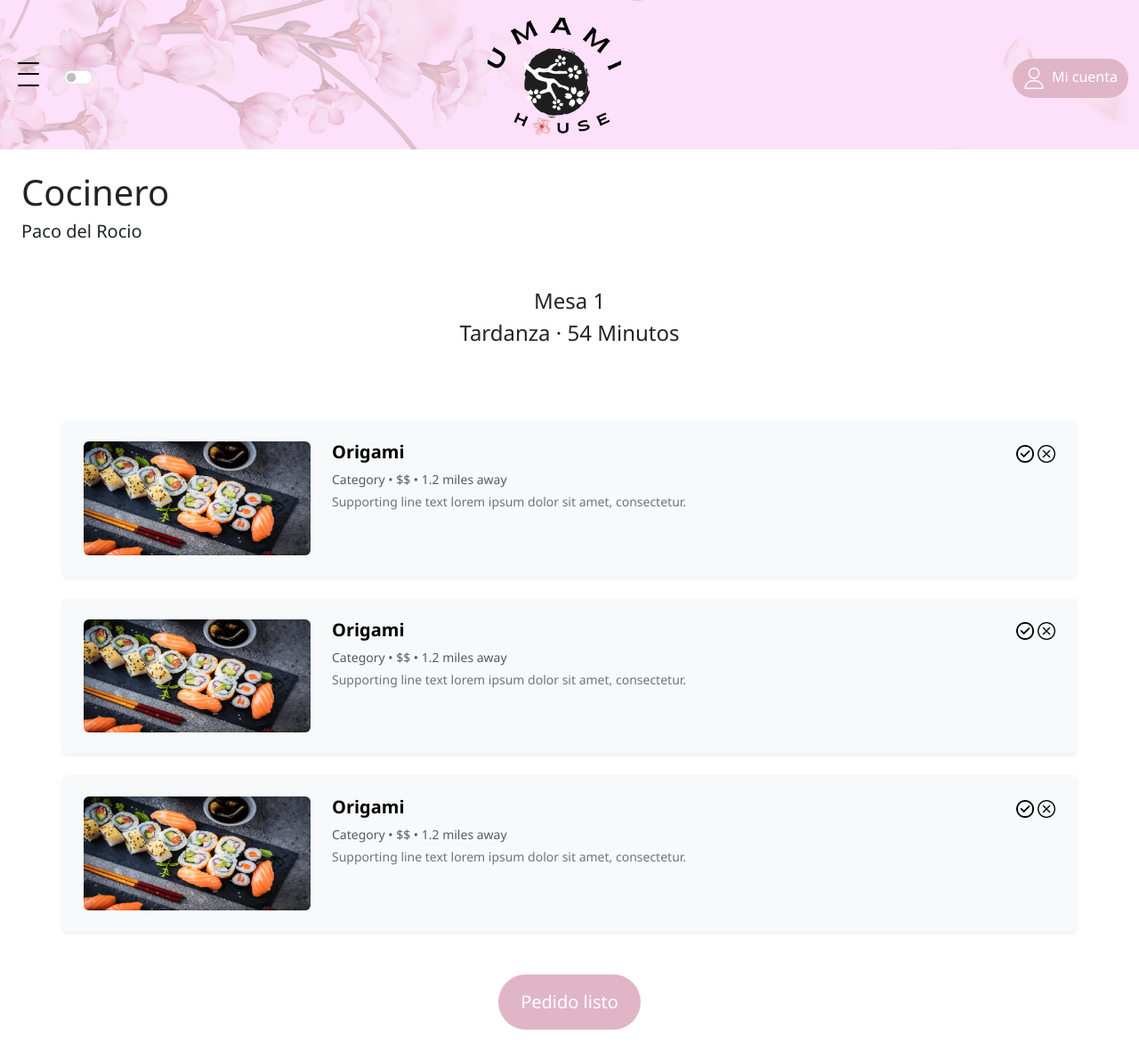
After one commit to Arthen-code0/Proyecto_restaurante, a Django app: page /cocinero/ in a window 1280 px wide. The commit adds this page. Shown: the whole page at 89% size. Run offline with Django 5.2, Linux system fonts and the light colour scheme; some libraries are stand-ins or nearby versions.

Commit message:
Pagina Cocinero y Camarero
Dos paginas hechas completas. Me faltaria solo la pagina de mesas y lo subo.

```diff
--- a/Proyecto/templates/navbarmoviles.html
+++ b/Proyecto/templates/camarero.html
@@ -8,6 +8,7 @@
     {% bootstrap_css %}
     {% bootstrap_javascript %}
     <link rel="stylesheet" href="{% static 'css/moviles.css' %}">
+    <link rel="stylesheet" href="{% static 'css/navbar.css' %}">
     <link rel="stylesheet" href="https://cdnjs.cloudflare.com/ajax/libs/font-awesome/5.14.0/css/all.min.css">
     <title>Camarero</title>
 </head>
@@ -111,5 +112,4 @@
     </div>
 
 </main>
-
 </body>
--- /dev/null
+++ b/Proyecto/templates/cocinero.html
@@ -0,0 +1,121 @@
+<!DOCTYPE html>
+{% load static %}
+<html lang="es">
+<head>
+    <meta charset="UTF-8">
+    <meta name="viewport" content="width=device-width, initial-scale=1.0">
+    {% load django_bootstrap5 %}
+    {% bootstrap_css %}
+    {% bootstrap_javascript %}
+    <link rel="stylesheet" href="https://cdnjs.cloudflare.com/ajax/libs/font-awesome/5.14.0/css/all.min.css">
+    <link rel="stylesheet" href="{% static 'css/moviles.css' %}">
+    <link rel="stylesheet" href="{% static 'css/navbar.css' %}">
+    <title>Cocinero</title>
+</head>
+<body>
+{% include "navbar.html" %}
+<header>
+    <h1 class="px-4 pt-4">Cocinero</h1>
+    <h5 class="px-4">Paco del Rocio</h5>
+
+    <!-- Centrarlo todo -->
+    <div class="container-fluid ">
+        <div class="container">
+            <div class="row text-center text-start p-4">
+                <!-- Cosas centrar -->
+                <div class="col-12 col-md-4 mb-3 mx-auto text-center">
+                    <p class="sobre-p fw-bold"></p>
+                    <ul class="list-unstyled">
+                        <li class="fs-4">Mesa 1</li>
+                        <li class="fs-4">Tardanza · 54 Minutos</li>
+                    </ul>
+                </div>
+            </div>
+        </div>
+    </div>
+
+</header>
+
+<main class="p-4">
+
+    <!-- Tarjeta contenedora -->
+    <div class="container bg-light p-4 rounded shadow-sm mb-4">
+        <div class="row align-items-start">
+
+            <!-- Imagen a la izquierda -->
+            <div class="col-12 col-md-3 mb-3 mb-md-0">
+                <img src="{% static 'img/imagen_carrousel_3.jpg' %}" alt="Plato Edamame" class="img-fluid rounded">
+            </div>
+
+            <!-- Texto en el centro -->
+            <div class="col-12 col-md-8">
+                <h3 class="fs-5 fw-bold text-black">Origami</h3>
+                <p class="text-muted small mb-1">Category • $$ • 1.2 miles away</p>
+                <p class="text-secondary small">Supporting line text lorem ipsum dolor sit amet, consectetur.</p>
+            </div>
+
+            <!-- Imagen "X" (cerrar) a la derecha arriba -->
+            <div class="col-12 col-md-1 text-end">
+                <img src="{% static 'img/cheque.png' %}" alt="Cerrar" width="20" class="img-fluid">
+                <img src="{% static 'img/marca-x.png' %}" alt="Cerrar" width="20" class="img-fluid">
+            </div>
+        </div>
+
+    </div>
+
+
+    <!-- Tarjeta contenedora -->
+    <div class="container bg-light p-4 rounded shadow-sm mb-4">
+        <div class="row align-items-start">
+
+            <!-- Imagen a la izquierda -->
+            <div class="col-12 col-md-3 mb-3 mb-md-0">
+                <img src="{% static 'img/imagen_carrousel_3.jpg' %}" alt="Plato Edamame" class="img-fluid rounded">
+            </div>
+
+            <!-- Texto en el centro -->
+            <div class="col-12 col-md-8">
+                <h3 class="fs-5 fw-bold text-black">Origami</h3>
+                <p class="text-muted small mb-1">Category • $$ • 1.2 miles away</p>
+                <p class="text-secondary small">Supporting line text lorem ipsum dolor sit amet, consectetur.</p>
+            </div>
+
+            <!-- Imagen "X" (cerrar) a la derecha arriba -->
+            <div class="col-12 col-md-1 text-end">
+                <img src="{% static 'img/cheque.png' %}" alt="Cerrar" width="20" class="img-fluid">
+                <img src="{% static 'img/marca-x.png' %}" alt="Cerrar" width="20" class="img-fluid">
+            </div>
+        </div>
+
+    </div>
+
+    <!-- Tarjeta contenedora -->
+    <div class="container bg-light p-4 rounded shadow-sm mb-4">
+        <div class="row align-items-start">
+
+            <!-- Imagen a la izquierda -->
+            <div class="col-12 col-md-3 mb-3 mb-md-0">
+                <img src="{% static 'img/imagen_carrousel_3.jpg' %}" alt="Plato Edamame" class="img-fluid rounded">
+            </div>
+
+            <!-- Texto en el centro -->
+            <div class="col-12 col-md-8">
+                <h3 class="fs-5 fw-bold text-black">Origami</h3>
+                <p class="text-muted small mb-1">Category • $$ • 1.2 miles away</p>
+                <p class="text-secondary small">Supporting line text lorem ipsum dolor sit amet, consectetur.</p>
+            </div>
+
+            <!-- Imagen "X" (cerrar) a la derecha arriba -->
+            <div class="col-12 col-md-1 text-end">
+                <img src="{% static 'img/cheque.png' %}" alt="Cerrar" width="20" class="img-fluid">
+                <img src="{% static 'img/marca-x.png' %}" alt="Cerrar" width="20" class="img-fluid">
+            </div>
+        </div>
+    </div>
+
+    <div class="buttonbox">
+        <button id="btn-menu" class="button-menu btn p-3 rounded-pill mt-4 fs-5 boton_menu" onclick="location.href='{% url 'menu' %}'" type="button">Pedido listo
+        </button>
+    </div>
+</main>
+</body>
--- a/Proyecto/umamihouseapp/urls.py
+++ b/Proyecto/umamihouseapp/urls.py
@@ -1,6 +1,6 @@
 from django.urls import path
 from umamihouseapp.views import pagina_principal, pagina_menu, registrar_usuario, inicio_de_sesion, crear_plato, \
-    formulario_pago, tu_pedido, navbarmobiles, mesas
+    formulario_pago, tu_pedido, camarero, cocinero, mesas
 
 urlpatterns = [
     path('home', pagina_principal, name='home'),
@@ -11,7 +11,8 @@ urlpatterns = [
     path('crear_plato/', crear_plato, name='crear_plato'),
     path('formulario_pago/', formulario_pago, name='formulario_pago'),
     path('tu_pedido/', tu_pedido, name='tu_pedido'),
-    path('navbarmobiles/', navbarmobiles, name='navbarmobiles'),
+    path('camarero/', camarero, name='camarero'),
+    path('cocinero/', cocinero, name='cocinero'),
     path('mesas/', mesas, name='mesas'),
 
 ]
--- a/Proyecto/umamihouseapp/views.py
+++ b/Proyecto/umamihouseapp/views.py
@@ -29,8 +29,11 @@ def tu_pedido(request):
     return render(request, 'tu_pedido.html')
 
 
-def navbarmobiles(request):
-    return render(request, 'navbarmoviles.html')
+def camarero(request):
+    return render(request, 'camarero.html')
+
+def cocinero(request):
+    return render(request, 'cocinero.html')
 
 
 def mesas(request):
```
Also changed, not shown: Proyecto/templates/mesas.html (+1 -41 lines), Proyecto/static/img/bolsa-de-la-compra.png (deleted), Proyecto/static/img/cheque.png (added), Proyecto/static/img/cita.png (deleted), Proyecto/static/img/hacer-un-pedido.png (deleted), Proyecto/static/img/menu.png (deleted), Proyecto/static/img/nuevo-correo-electronico.png (deleted).
